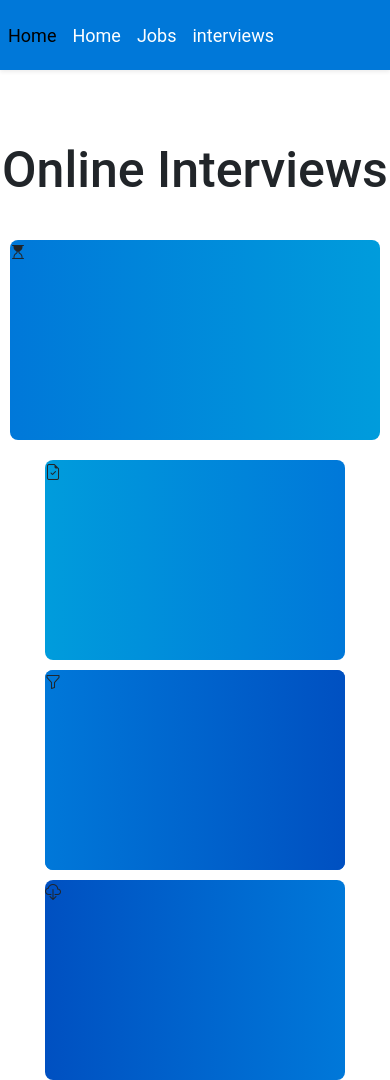
After one commit to martin265/SmartWayConstruction, a PHP site: page /applicant_interviews.php in a window 390 px wide. The commit adds this page. Run offline with PHP 8.4, Linux system fonts and the light colour scheme; some libraries are stand-ins or nearby versions.

Commit message:
progress

```diff
--- a/Styles/main.css
+++ b/Styles/main.css
@@ -267,3 +267,89 @@ body {
         margin-bottom: 30px
     }
 }
+
+/* ============== CSS FOR THE INTERVIEWS PAGE ============ */
+.main-interviews-panel .main-interview-welcome-page h1 {
+    text-align: center;
+    font-size: 50px;
+    padding-top: 70px;
+    font-family: 'Manrope', sans-serif;
+    font-family: 'Roboto', sans-serif;
+    text-transform: capitalize;
+}
+
+.main-interviews-panel .welcome-interviews-cards {
+    display: flex;
+    flex-flow: row wrap;
+    justify-content: center;
+    gap: 10px;
+    margin-top: 30px;
+}
+
+.main-interviews-panel .welcome-interviews-cards .interviews-timeline {
+    height: 200px;
+    width: 300px;
+    border-radius: 8px;
+    background: linear-gradient(to left, #009CDC, #0078D9);
+}
+
+/* ================== */
+.main-interviews-panel .welcome-interviews-cards .interview-score {
+    height: 200px;
+    width: 300px;
+    border-radius: 8px;
+    background: linear-gradient(to left, #0078D9, #009CDC);
+}
+
+/* ================== */
+.main-interviews-panel .welcome-interviews-cards .interviews-answer-evaluation {
+    height: 200px;
+    width: 300px;
+    border-radius: 8px;
+
+    background: linear-gradient(to left, #0050C1, #0078D9);
+}
+
+/* ================== */
+.main-interviews-panel .welcome-interviews-cards .interviews-personalisation {
+    height: 200px;
+    width: 300px;
+    border-radius: 8px;
+    background: linear-gradient(to left, #0078D9, #0050C1);
+}
+
+/* ============ changing the size of the cards when the page in mobile */
+@media only screen and (max-width: 768px) {
+    .main-interviews-panel .welcome-interviews-cards .interviews-timeline {
+        height: 200px;
+        width: 100%;
+        border-radius: 8px;
+        margin: 10px;
+        background: linear-gradient(to left, #009CDC, #0078D9);
+    }
+
+    /* ================== */
+    .main-interviews-panel .welcome-interviews-cards .interview-score {
+        height: 200px;
+        width: 300px;
+        border-radius: 8px;
+        background: linear-gradient(to left, #0078D9, #009CDC);
+    }
+
+    /* ================== */
+    .main-interviews-panel .welcome-interviews-cards .interviews-answer-evaluation {
+        height: 200px;
+        width: 300px;
+        border-radius: 8px;
+
+        background: linear-gradient(to left, #0050C1, #0078D9);
+    }
+
+    /* ================== */
+    .main-interviews-panel .welcome-interviews-cards .interviews-personalisation {
+        height: 200px;
+        width: 300px;
+        border-radius: 8px;
+        background: linear-gradient(to left, #0078D9, #0050C1);
+    }
+}
--- /dev/null
+++ b/applicant_interviews.php
@@ -0,0 +1,49 @@
+<?php
+
+?>
+<!DOCTYPE html>
+<html lang="en">
+<head>
+    <meta charset="UTF-8">
+    <meta name="viewport" content="width=device-width, initial-scale=1.0">
+    <title>Document</title>
+</head>
+<body>
+    <!--  ================= // including the top navigation bar here ========= -->
+    <div class="top-navigation-bar">
+        <?php include("templates/header.php"); ?>
+    </div>
+
+    <!-- the section for the main interviews page here ======= -->
+    <div class="main-interviews-panel">
+        <div class="main-interview-welcome-page">
+            <h1>online interviews</h1>
+        </div>
+
+        <div class="welcome-interviews-cards">
+            <!-- ============= the cards will be in a flex layout======= -->
+            <div class="interviews-timeline">
+                <div class="interviews-timeline-title">
+                    <i class="bi bi-hourglass-top"></i>
+                </div>
+            </div>
+            <div class="interview-score">
+                <div class="interview-score-title">
+                    <i class="bi bi-file-earmark-check"></i>
+                </div>
+            </div>
+            <div class="interviews-answer-evaluation">
+                <div class="interviews-answer-evaluation">
+                    <i class="bi bi-funnel"></i>
+                </div>
+            </div>
+            <div class="interviews-personalisation">
+                <div class="interviews-personalisation-title">
+                    <i class="bi bi-cloud-download"></i>
+                </div>
+            </div>
+        </div>
+    </div>
+
+</body>
+</html>
--- a/templates/header.php
+++ b/templates/header.php
@@ -36,7 +36,7 @@
                 <!-- ============ the navigation links will be here -->
                 <a class="nav-item nav-link" href="applicant_jobs.php">Jobs</a>
                 <!-- ============ the navigation links will be here -->
-                <a class="nav-item nav-link" href="applicant_jobs.php">interviews</a>
+                <a class="nav-item nav-link" href="applicant_interviews.php">interviews</a>
             </div>
         </nav>
 
```
